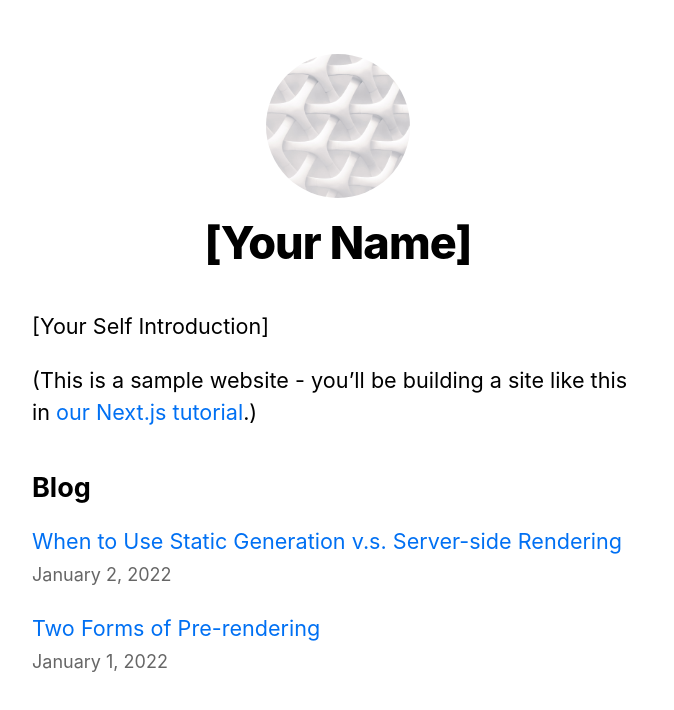
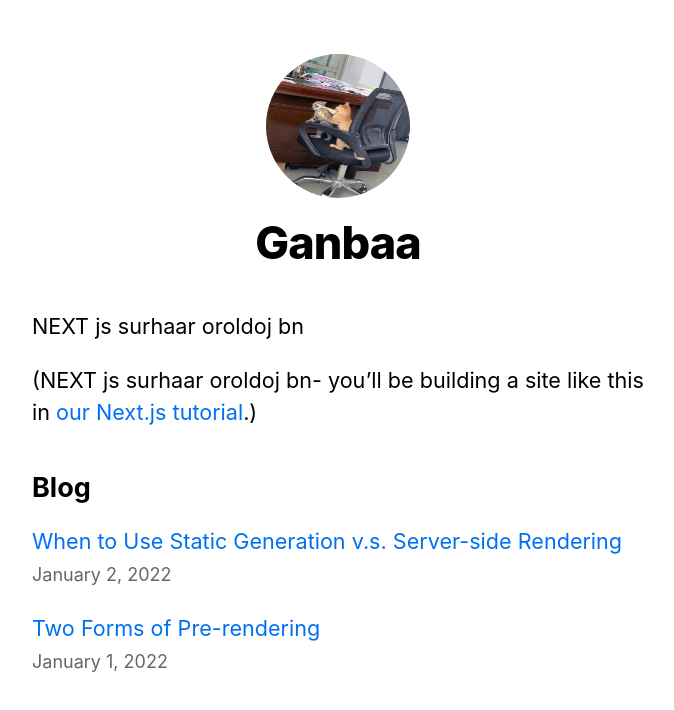
Before and after one commit to ganbaaelmer/nextjs-blog, a Next.js app: page / in a window 1280 px wide. Shown: the top 710 px of the page, without its empty margins (302-976 px from the left). Built offline with nearby package versions, Linux system fonts and the light colour scheme.

Commit message:
first push

```diff
--- a/components/layout.js
+++ b/components/layout.js
@@ -4,7 +4,7 @@ import styles from './layout.module.css';
 import utilStyles from '../styles/utils.module.css';
 import Link from 'next/link';
 
-const name = '[Your Name]';
+const name = 'Ganbaa';
 export const siteTitle = 'Next.js Sample Website';
 
 export default function Layout({ children, home }) {
--- /dev/null
+++ b/pages/api/ganaa.js
@@ -0,0 +1,5 @@
+export default function handler(req, res) {
+  const email = req.body.email;
+  // Then save email to your database, etc...
+  res.status(200).json({ text: email+" hahaha" });
+}
--- /dev/null
+++ b/pages/api/hello.js
@@ -0,0 +1,3 @@
+export default function handler(req, res) {
+    res.status(200).json({ text: 'Hello from next js API by Ganbaa' });
+  }
--- a/pages/index.js
+++ b/pages/index.js
@@ -12,9 +12,9 @@ export default function Home({ allPostsData }) {
         <title>{siteTitle}</title>
       </Head>
       <section className={utilStyles.headingMd}>
-        <p>[Your Self Introduction]</p>
+        <p>NEXT js surhaar oroldoj bn</p>
         <p>
-          (This is a sample website - you’ll be building a site like this in{' '}
+          (NEXT js surhaar oroldoj bn- you’ll be building a site like this in{' '}
           <a href="https://nextjs.org/learn">our Next.js tutorial</a>.)
         </p>
       </section>
```
Also changed, not shown: public/images/profile.jpg.
